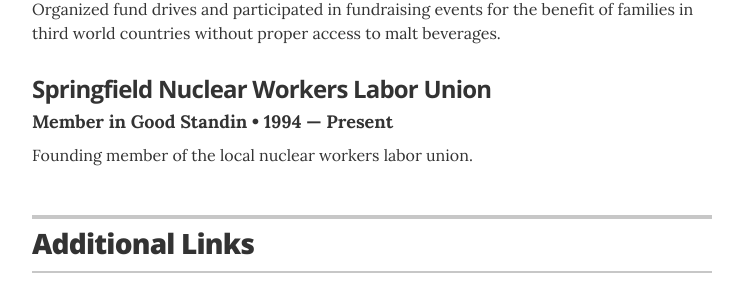
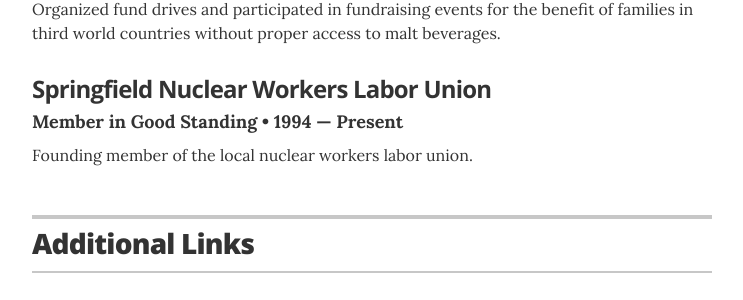
Before and after one commit to jglovier/resume-template, a Jekyll site: the page built from index.html, in a window 1280 px wide and 900 px high, scrolled down 2515 px. Shown: the part 389-689 px from the top of the window, without its empty margins (268-1011 px from the left). Built offline with Jekyll 4.4.1, drawn with Linux system fonts in a browser that asks for light colours.

Commit message:
"Good Standing" is misspelled (#25)
* Changed to my domain

* Fixed typo

* Revert "Changed to my domain"

This reverts commit 3b6d1030fbbecf90809030e5c145090db20038b1.

```diff
--- a/_layouts/resume.html
+++ b/_layouts/resume.html
@@ -201,7 +201,7 @@
 
         <div class="resume-item">
           <h3 class="resume-item-title">Springfield Nuclear Workers Labor Union</h3>
-          <h4 class="resume-item-details">Member in Good Standin &bull; 1994 &mdash; Present</h4>
+          <h4 class="resume-item-details">Member in Good Standing &bull; 1994 &mdash; Present</h4>
           <p class="resume-item-copy">Founding member of the local nuclear workers labor union.</p>
         </div>
 
```
